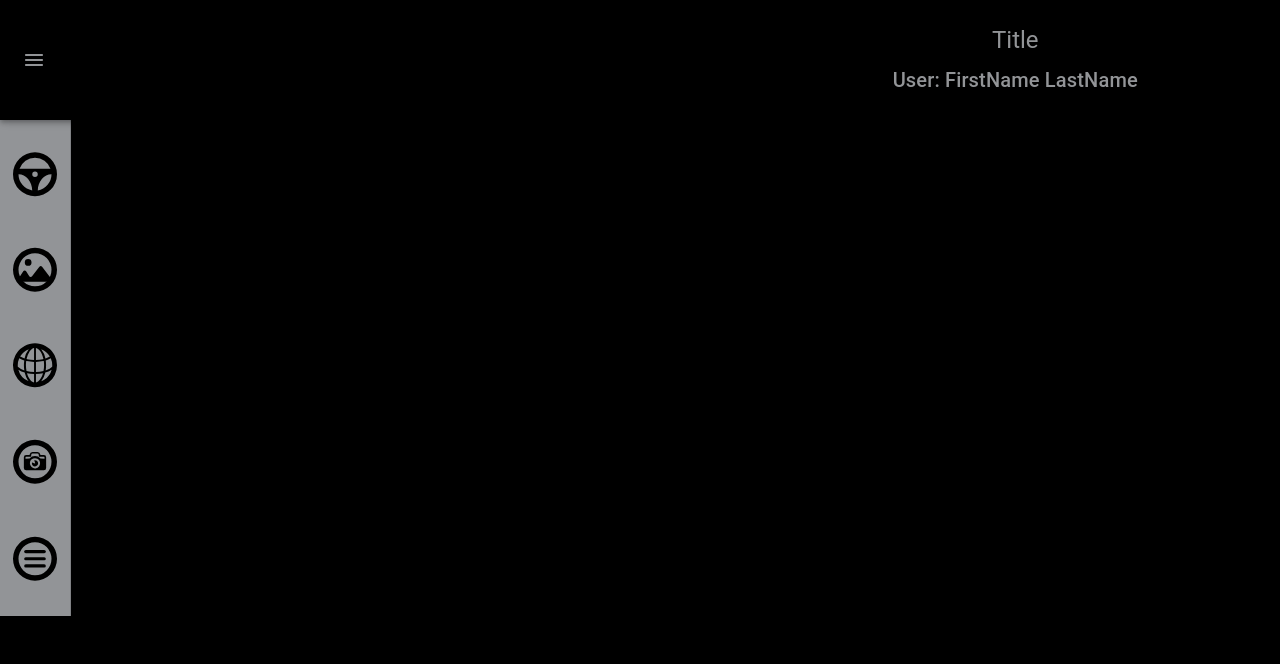
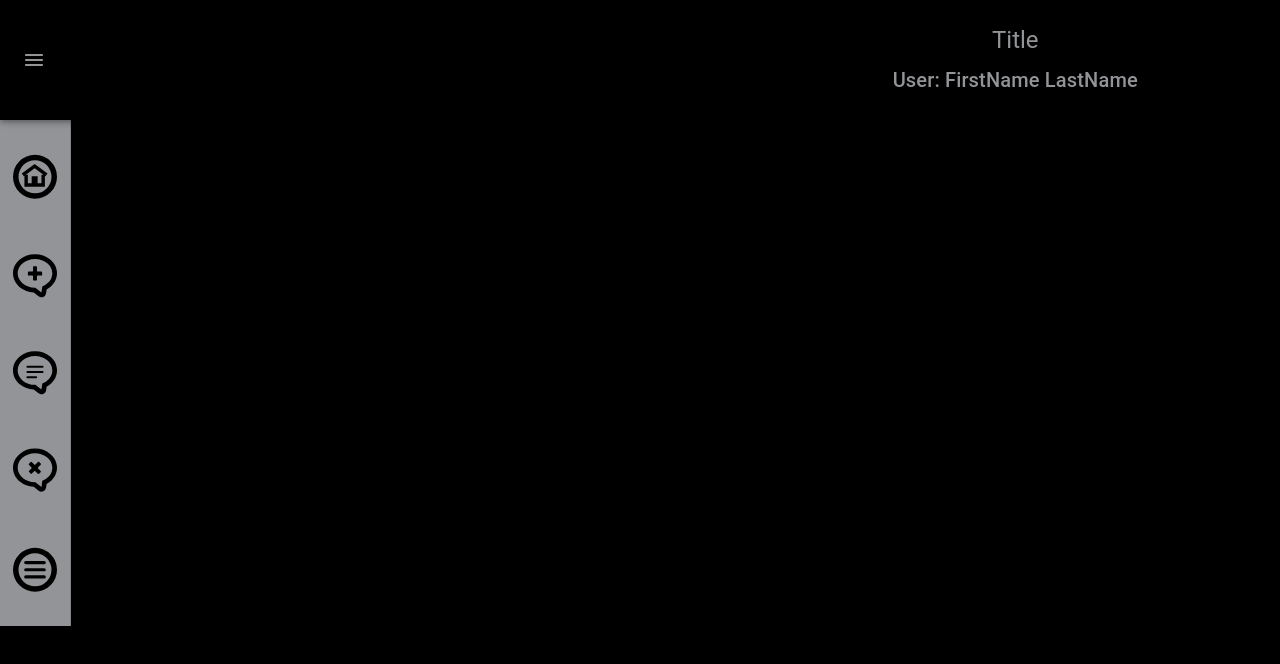
Before and after one commit to Alexnorvag/car-constructor-local, a React (Create React App) app: page / in a window 1280 px wide. Shown: the top 664 px of the page. Built offline with nearby package versions, Linux system fonts and the light colour scheme.

Commit message:
added: review routes

```diff
--- a/src/components/PlainTable/PlainTable.tsx
+++ b/src/components/PlainTable/PlainTable.tsx
@@ -43,13 +43,13 @@ const useStyles = makeStyles(() =>
 const StickyTableCell = withStyles((theme: Theme) => ({
   head: {
     left: 0,
-    posititon: "sticky",
+    position: "sticky",
     zIndex: theme.zIndex.appBar + 2,
   },
   body: {
-    minWidht: 150,
+    minWidth: 150,
     left: 0,
-    posititon: "sticky",
+    position: "sticky",
     zIndex: theme.zIndex.appBar + 1,
   },
 }))(TableCell);
@@ -62,7 +62,7 @@ interface PlainTableProps<RowType> {
   menuItems?: string[];
 }
 
-function PlainTable<RowType extends object>({
+function PlainTable<RowType>({
   columns,
   rows,
   withEmptyRows,
--- a/src/layout/LayoutSidebar.tsx
+++ b/src/layout/LayoutSidebar.tsx
@@ -23,6 +23,11 @@ import { ImageRoundedIcon } from "../assets/icons/ImageRoundedIcon";
 import { EarthGlobeIcon } from "../assets/icons/EarthGlobeIcon";
 import { CameraIcon } from "../assets/icons/CameraIcon";
 import { MenuIcon } from "../assets/icons/MenuIcon";
+import { DashIcon } from "../assets/icons/DashIcon";
+import { CommentAddIcon } from "../assets/icons/CommentAddIcon";
+import { CommentSpeechIcon } from "../assets/icons/CommentSpeechIcon";
+import { CommentRemoveIcon } from "../assets/icons/CommentRemoveIcon";
+import { HomeIcon } from "../assets/icons/HomeIcon";
 
 const useStyles = makeStyles((theme: Theme) =>
   createStyles({
@@ -102,32 +107,109 @@ interface LayoutSidebarProps {
 const LayoutSidebar: FC<LayoutSidebarProps> = ({ open }) => {
   const classes = useStyles();
 
-  const pages = [
+  // // dashboard pages
+  // const pages = [
+  //   {
+  //     label: "Garage",
+  //     icon: <SteeringWheelIcon />,
+  //     href: "/ds/review",
+  //     active: true,
+  //     visible: true,
+  //   },
+  //   {
+  //     label: "Content",
+  //     icon: <ImageRoundedIcon />,
+  //     href: "/content",
+  //     active: false,
+  //     visible: true,
+  //   },
+  //   {
+  //     label: "CDN",
+  //     icon: <EarthGlobeIcon />,
+  //     href: "/cdn",
+  //     active: false,
+  //     visible: true,
+  //   },
+  //   {
+  //     label: "ROD",
+  //     icon: <CameraIcon />,
+  //     href: "/rod",
+  //     active: false,
+  //     visible: true,
+  //   },
+  //   {
+  //     label: "Menu",
+  //     icon: <MenuIcon />,
+  //     href: "/menu",
+  //     active: false,
+  //     visible: true,
+  //   },
+  // ];
+
+  // const presentationPages = [
+  //   {
+  //     label: "Dash",
+  //     icon: <DashIcon />,
+  //     href: "/ds/review",
+  //     active: true,
+  //     visible: true,
+  //   },
+  //   {
+  //     label: "Add",
+  //     icon: <CommentAddIcon />,
+  //     href: "/content",
+  //     active: false,
+  //     visible: true,
+  //   },
+  //   {
+  //     label: "Show",
+  //     icon: <CommentSpeechIcon />,
+  //     href: "/show",
+  //     active: false,
+  //     visible: true,
+  //   },
+  //   {
+  //     label: "Hide",
+  //     icon: <CommentRemoveIcon />,
+  //     href: "/hide",
+  //     active: false,
+  //     visible: true,
+  //   },
+  //   {
+  //     label: "Menu",
+  //     icon: <MenuIcon />,
+  //     href: "/menu",
+  //     active: false,
+  //     visible: true,
+  //   },
+  // ];
+
+  const galleryPages = [
     {
-      label: "Garage",
-      icon: <SteeringWheelIcon />,
+      label: "Home",
+      icon: <HomeIcon />,
       href: "/ds/review",
       active: true,
       visible: true,
     },
     {
-      label: "Content",
-      icon: <ImageRoundedIcon />,
+      label: "Add",
+      icon: <CommentAddIcon />,
       href: "/content",
       active: false,
       visible: true,
     },
     {
-      label: "CDN",
-      icon: <EarthGlobeIcon />,
-      href: "/cdn",
+      label: "Show",
+      icon: <CommentSpeechIcon />,
+      href: "/show",
       active: false,
       visible: true,
     },
     {
-      label: "ROD",
-      icon: <CameraIcon />,
-      href: "/rod",
+      label: "Hide",
+      icon: <CommentRemoveIcon />,
+      href: "/hide",
       active: false,
       visible: true,
     },
@@ -156,7 +238,9 @@ const LayoutSidebar: FC<LayoutSidebarProps> = ({ open }) => {
         component="nav"
         aria-label="application stack"
       >
-        {pages.map((page) => (
+        {galleryPages.map((page) => (
+          // {presentationPages.map((page) => (
+          // {pages.map((page) => (
           <Tooltip title={open ? "" : page.label} key={page.label}>
             <ListItem
               button
```
